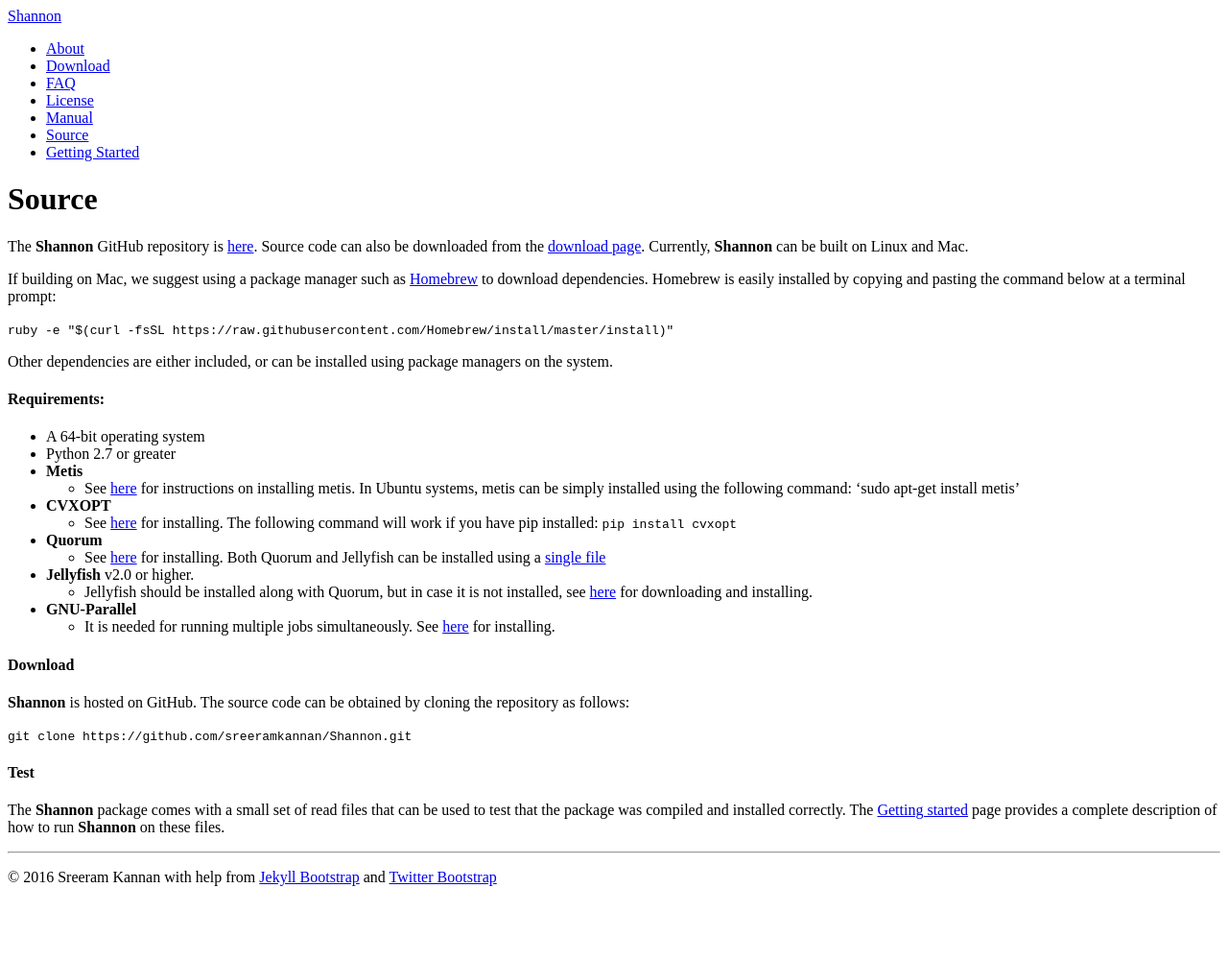
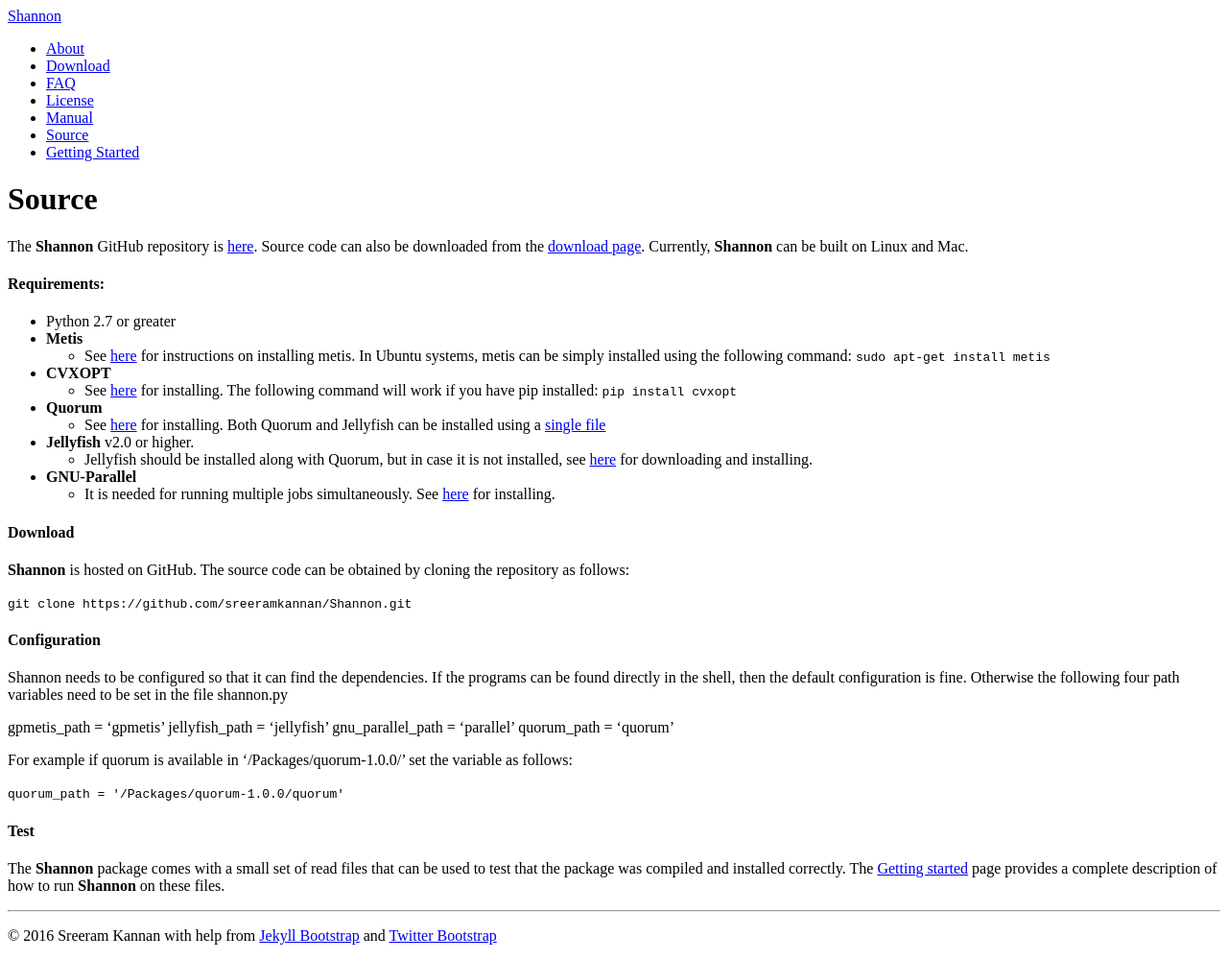
Before and after one commit to sreeramkannan/Shannon, a Jekyll site: the page built from source.md, in a window 1280 px wide. Shown: the whole page at 96% size. Built offline with Jekyll 4.4.1, drawn with Linux system fonts in a browser that asks for light colours; before the commit the page ends 939 px from its top, so only the background shows below that.

Commit message:
More edits to webpage

```diff
--- a/source.md
+++ b/source.md
@@ -8,20 +8,21 @@
 
 The __Shannon__ GitHub repository is [here](https://github.com/sreeramkannan/shannon). Source code can also be downloaded from the [download page](download.html). Currently, __Shannon__ can be built on Linux and Mac.
 
+<!--
 If building on Mac, we suggest using a package manager such as [Homebrew](http://brew.sh) to download dependencies. Homebrew is easily installed by copying and pasting the command below at a terminal prompt:
 
 `ruby -e "$(curl -fsSL https://raw.githubusercontent.com/Homebrew/install/master/install)"`
 
 
 Other dependencies are either included, or can be installed using package managers on the system.
+-->
 
 #### Requirements:
 
-- A 64-bit operating system
 - Python 2.7 or greater
 - __Metis__
     - See [here](http://glaros.dtc.umn.edu/gkhome/metis/metis/download) for instructions on installing metis. In Ubuntu systems, metis can be simply installed using the following command:
-    'sudo apt-get install metis'
+    `sudo apt-get install metis`
 - __CVXOPT__
     - See [here](http://cvxopt.org/install/index.html) for installing. The following command will work if you have pip installed:
     `pip install cvxopt`
@@ -38,6 +39,17 @@
 
 `git clone https://github.com/sreeramkannan/Shannon.git`
 
+#### Configuration
+Shannon needs to be configured so that it can find the dependencies. If the programs can be found directly in the shell, then the default configuration is fine. Otherwise the following four path variables need to be set in the file shannon.py
+
+gpmetis_path = 'gpmetis'
+jellyfish_path = 'jellyfish'
+gnu_parallel_path = 'parallel'
+quorum_path = 'quorum'
+
+For example if quorum is available in '/Packages/quorum-1.0.0/' set the variable as follows:
+
+`quorum_path = '/Packages/quorum-1.0.0/quorum'`
 
 #### Test
 
```
Also changed, not shown: license.md, 16 other files.
